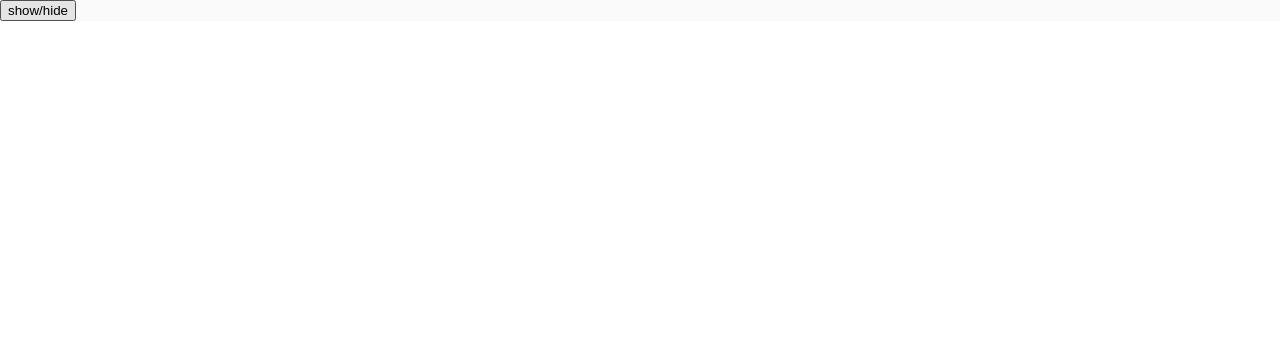
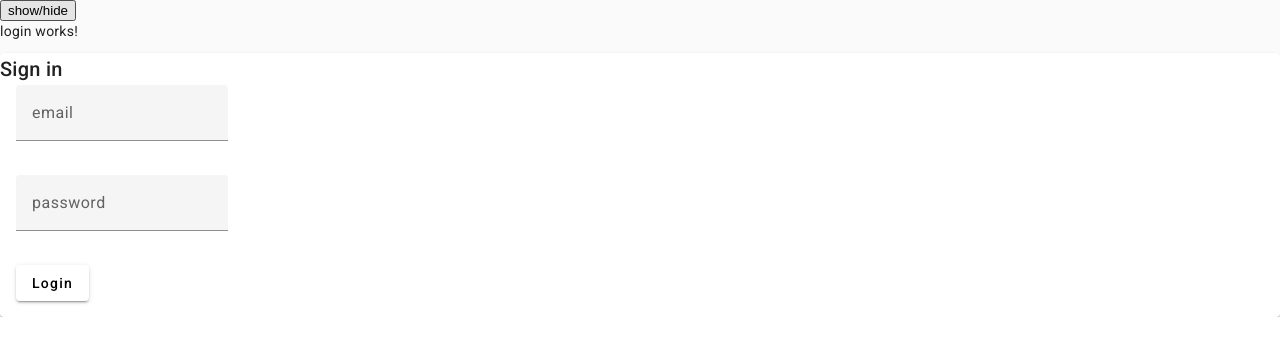
Before and after one commit to JPerezC92/sales-system-angular, an Angular app: page /login in a window 1280 px wide. Before the commit this address led to /. Shown: the top 356 px of the page. Built offline with nearby package versions, Linux system fonts and the light colour scheme.

Commit message:
added login route

```diff
--- a/src/app/app.module.ts
+++ b/src/app/app.module.ts
@@ -5,6 +5,7 @@ import { BrowserModule } from '@angular/platform-browser';
 import { HttpClientModule } from '@angular/common/http';
 import { FormsModule } from '@angular/forms';
 import { MatButtonModule } from '@angular/material/button';
+import { MatCardModule } from '@angular/material/card';
 import { MatDialogModule } from '@angular/material/dialog';
 import { MatInputModule } from '@angular/material/input';
 import { MatSidenavModule } from '@angular/material/sidenav';
@@ -16,8 +17,9 @@ import { AppRoutingModule } from './app-routing.module';
 import { AppComponent } from './app.component';
 import { ClientCreateDialogComponent } from './client/client-create-dialog/client-create-dialog.component';
 import { ClientComponent } from './client/client.component';
+import { DialogdeleteComponent } from './common/dialogdelete/dialogdelete.component';
 import { HomeComponent } from './home/home.component';
-import { DialogdeleteComponent } from './common/dialogdelete/dialogdelete.component';
+import { LoginComponent } from './login/login.component';
 
 @NgModule({
   declarations: [
@@ -26,6 +28,7 @@ import { DialogdeleteComponent } from './common/dialogdelete/dialogdelete.compon
     ClientComponent,
     ClientCreateDialogComponent,
     DialogdeleteComponent,
+    LoginComponent,
   ],
   imports: [
     BrowserModule,
@@ -37,6 +40,7 @@ import { DialogdeleteComponent } from './common/dialogdelete/dialogdelete.compon
     MatInputModule,
     MatTableModule,
     MatSnackBarModule,
+    MatCardModule,
     HttpClientModule,
     FormsModule,
   ],
--- /dev/null
+++ b/src/app/login/login.component.html
@@ -0,0 +1,26 @@
+<p>login works!</p>
+
+<mat-card>
+  <mat-card-title>Sign in</mat-card-title>
+  <mat-card-content>
+    <p>
+      <mat-form-field>
+        <input type="text" [(ngModel)]="email" matInput placeholder="email" />
+      </mat-form-field>
+    </p>
+    <p>
+      <mat-form-field>
+        <input
+          type="text"
+          [(ngModel)]="password"
+          matInput
+          placeholder="password"
+        />
+      </mat-form-field>
+    </p>
+
+    <div>
+      <button (click)="login()" mat-raised-button>Login</button>
+    </div>
+  </mat-card-content>
+</mat-card>
--- /dev/null
+++ b/src/app/login/login.component.ts
@@ -0,0 +1,21 @@
+import { Component, OnInit } from '@angular/core';
+import { ApiauthService } from 'src/app/services/apiauth.service';
+
+@Component({
+  selector: 'app-login',
+  templateUrl: './login.component.html',
+  styleUrls: ['./login.component.scss'],
+})
+export class LoginComponent implements OnInit {
+  email = '';
+  password = '';
+  constructor(private apiAuth: ApiauthService) {}
+
+  ngOnInit(): void {}
+
+  login() {
+    this.apiAuth
+      .login(this.email, this.password)
+      .subscribe((r) => console.log(r));
+  }
+}
--- /dev/null
+++ b/src/app/models/AuthCredential.ts
@@ -0,0 +1,4 @@
+export interface AuthCredentials {
+  email: string;
+  token: string;
+}
--- a/src/app/security/auth.guard.ts
+++ b/src/app/security/auth.guard.ts
@@ -22,6 +22,7 @@ export class AuthGuard implements CanActivate {
     | Promise<boolean | UrlTree>
     | boolean
     | UrlTree {
-    return true;
+    this.router.navigate(['/login']);
+    return false;
   }
 }
--- /dev/null
+++ b/src/app/services/apiauth.service.ts
@@ -0,0 +1,26 @@
+import { HttpClient, HttpHeaders } from '@angular/common/http';
+import { Injectable } from '@angular/core';
+import { Observable } from 'rxjs';
+import { AuthCredentials } from 'src/app/models/AuthCredential';
+import { Response } from 'src/app/models/response';
+
+@Injectable({
+  providedIn: 'root',
+})
+export class ApiauthService {
+  url = 'https://localhost:7275/api/user/login';
+  constructor(private _HttpClient: HttpClient) {}
+
+  login(
+    email: string,
+    password: string
+  ): Observable<Response<AuthCredentials>> {
+    return this._HttpClient.post<Response<AuthCredentials>>(
+      this.url,
+      { email, password },
+      {
+        headers: new HttpHeaders().append('Content-Type', 'application/json'),
+      }
+    );
+  }
+}
```
Also changed, not shown: src/app/app-routing.module.ts (+10 -3 lines), src/app/login/login.component.scss (added), 2 other files (tests, documents, lock files or other folders).
